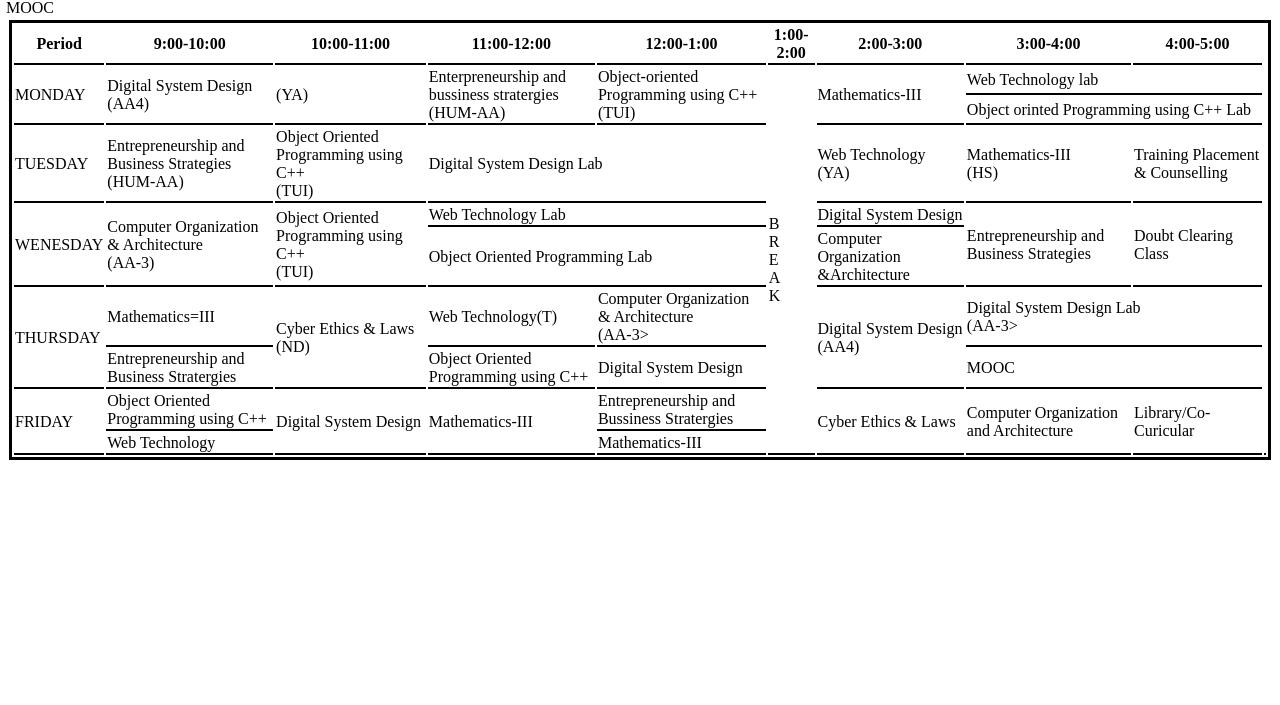
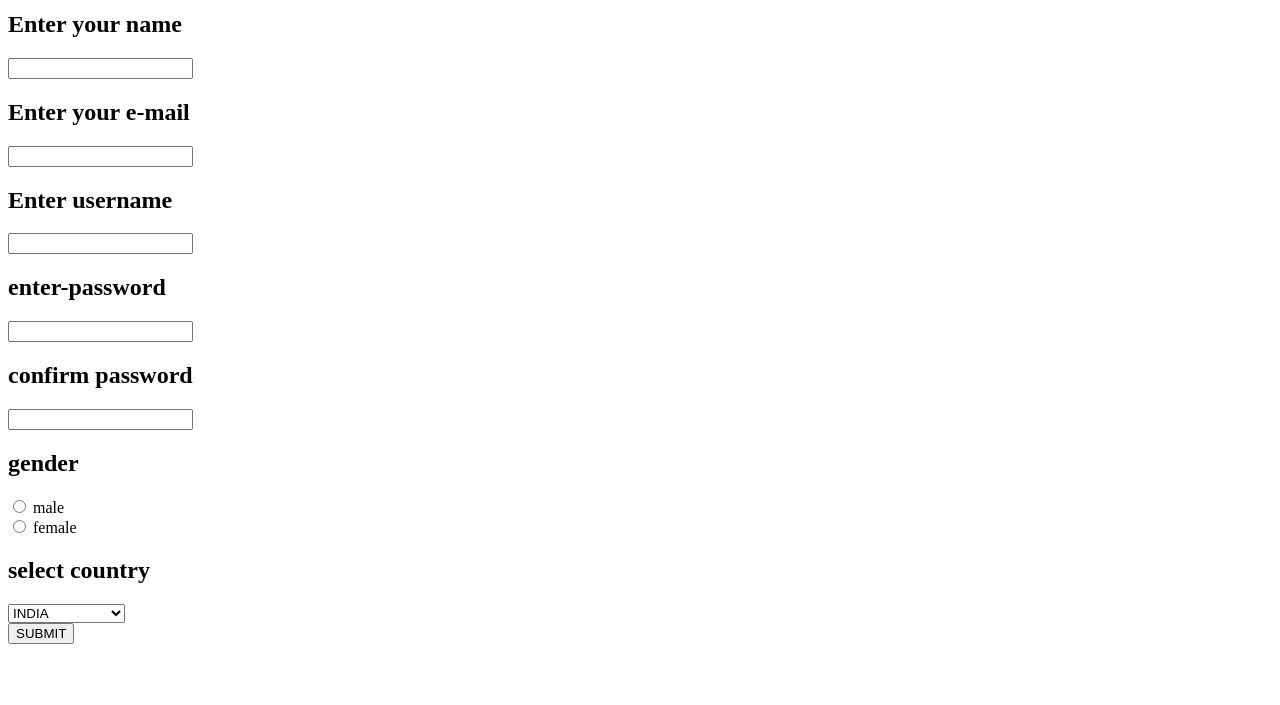
Before and after one commit to heenatariq765/Web-Tech-Lab--CSP3313, a plain HTML site: page FORM.html in a window 1280 px wide. Shown: the part 95-800 px from the top of the page. Drawn offline with Linux system fonts and the light colour scheme.

Commit message:
Update FORM.html

```diff
--- a/FORM.html
+++ b/FORM.html
@@ -1,140 +1,36 @@
-<!DOCTYPE html>
+!doctype html>
 <html>
-<head>
-<meta charset="UTF-8">
-<meta name="viewport" content="width=device-width, initial-scale=1.0>
-<link rel="stylesheet" href="timetable.css">
-
-<style>
-    *{
-text-align: centre;
-margin:3px
-      }
-table{
-border:3px solid black;
-     }
-   th,td{
-  border-right: 3px solid <b black;
-  border-bottom: 2px rgb(0,0,0)solid;
-
-</style>
-</head>
-<h1>GOVT.COLLEGE OF ENGINEERING & TECHNOLOGY,JAMMU</h1>
-<h2>
-Time Table of B.E.3rd semester of Computer Science & Engineering Batch 2024 w.e.f 1st august-2025
-</h2>
-
-<table>
-<thead>
-<tr>
-      <th>Period</th>
-      <th>9:00-10:00</th>
-      <th>10:00-11:00</th>
-      <th>11:00-12:00</th>
-      <th>12:00-1:00</th>
-      <th>1:00-2:00</th>
-      <th>2:00-3:00</th>
-      <th>3:00-4:00</th>
-      <th>4:00-5:00</th>
-</tr>
-</thead>
-
-<tbody>
-
-<tr>
-<td rowspan="2">MONDAY</td>
-<td rowspan="2">Digital System Design<br>(AA4)
-</td>
-<td
-rowspan="2"=Web Technology<br>(YA)</td>
-</td>
-<td rowspan="2"
->Enterpreneurship and bussiness stratergies<br>(HUM-AA)
-</td>
-<td rowspan="2">Object-oriented Programming using C++<br>(TUI)
-</td>
-<td rowspan="10">B<br>R<br>E<br>A<br>K
-</td>
-<td rowspan="2"
->Mathematics-III
-</td>
-<td colspan="2">Web Technology lab</td>
-</tr>
-<tr>
-<td colspan="2">Object orinted Programming using C++ Lab
-</td>
-</tr>
-
-
-<tr>
-<td>TUESDAY</td>
-<td>Entrepreneurship and Business Strategies <br>(HUM-AA)</td>
-<td>Object Oriented Programming using C++<br>(TUI)</td>
-<td colspan="2">Digital System Design Lab </td>  <br> MOOC </td>
-<td>Web Technology<br>(YA)</td>
-<td>Mathematics-III<br>(HS)</td>
-<td>Training Placement & Counselling</td>
-</tr>
-
-
-<tr>
-<td rowspan="2">WENESDAY</td>
-<td rowspan="2">Computer Organization & Architecture<br>(AA-3) </td>
-<td rowspan="2">Object Oriented Programming using C++<br>(TUI) </td>
-<td colspan="2">Web Technology Lab </td>
-<td>Digital System Design</td>
-<td rowspan="2"
->Entrepreneurship and Business Strategies</td>
-<td rowspan="2"
->Doubt Clearing Class</td>
-</tr>
-<tr>
-<td colspan="2">Object Oriented Programming Lab </td>
-<td>Computer Organization &Architecture</td>
-</tr>
-
-
-
-<tr>
-<td rowspan="2">THURSDAY</td>
-<td>Mathematics=III</td>
-<td rowspan="2">Cyber Ethics & Laws<br>(ND)</td>
-<td>Web Technology(T)</td>
-<td>Computer Organization & Architecture<br>(AA-3></td>
-<td rowspan="2">Digital System Design <br>(AA4)</td>
-<td colspan="2"
->Digital System Design Lab<br>(AA-3></td>
-</tr>
-<tr>
-<td>Entrepreneurship and Business Stratergies <br> </td>
-<td>Object Oriented Programming using C++ </td>
-<td>Digital System Design</td>
-<td colspan="2">MOOC</td>
-</tr>
-
-
-
-
-<tr>
-<td rowspan="2">FRIDAY</td>
-<td>Object Oriented Programming using C++ </td>
-<td rowspan="2">Digital System Design </td>
-<td rowspan="2">Mathematics-III</td>
-<td>Entrepreneurship and Bussiness Stratergies</td>
-<td rowspan="2">Cyber Ethics & Laws </td>
-<td rowspan="2">Computer Organization and Architecture</td>
-<td rowspan="2">Library/Co-Curicular</td>
-</tr>
-<tr>
-<td>Web Technology</td>
-<td>Mathematics-III</td>
-<td></td>
-</tr>
-
-</tbody>
-
-
-
-</table>
-</body>
+  <head>
+<title>FORM</title>
+<link rel="stylesheet" href="css">
+  </head>
+    <body>
+       <form>
+        <h1>REGISTRATION FORM</h1>
+<h2>Enter your name</h2>
+<input type="text" id="name" name="username">
+<h2>Enter your e-mail</h2>
+<input type="e-mail" id="e-mail" name="e-mail">
+<h2>Enter username</h2>
+<input type="text" id="username" name="username">
+<h2>enter-password</h2>
+<input type="password" id="password" name="password">
+<h2>confirm password</h2>
+<input type="password" id="password" name="password">
+<h2>gender</h2>
+<input type="radio" id="male" name="gender">
+<label for="male">male</label><br>
+<input type="radio" id="female" name="gender">
+<label for="female">female</label><br>
+<h2>select country</h2>
+<select name="country">
+    <option value="INDIA">INDIA</option>
+    <option value="UNITED STATE">UNITED STATE</option>
+    <option value="CHINA">CHINA</option>
+    <option value="JAPAN">JAPAN</option>
+</select>
+<br>
+      <button>SUBMIT</button> <br>
+ </form>
+    </body>
 </html>
```
